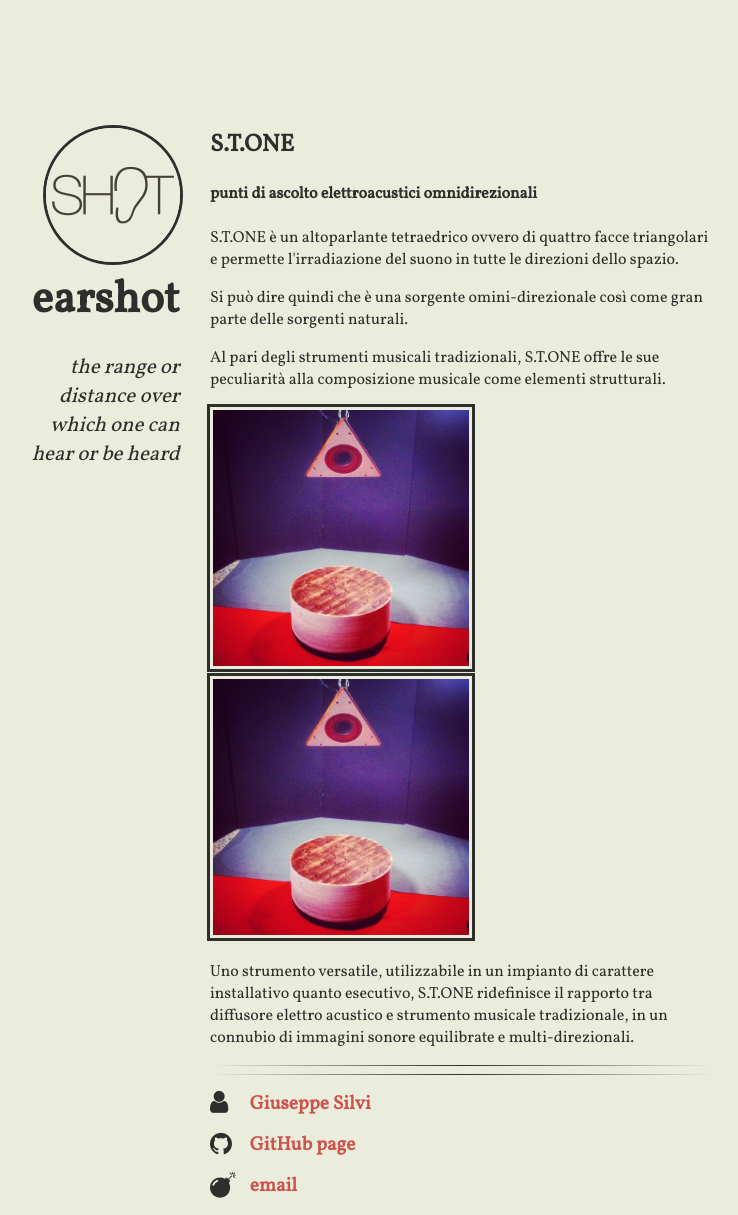
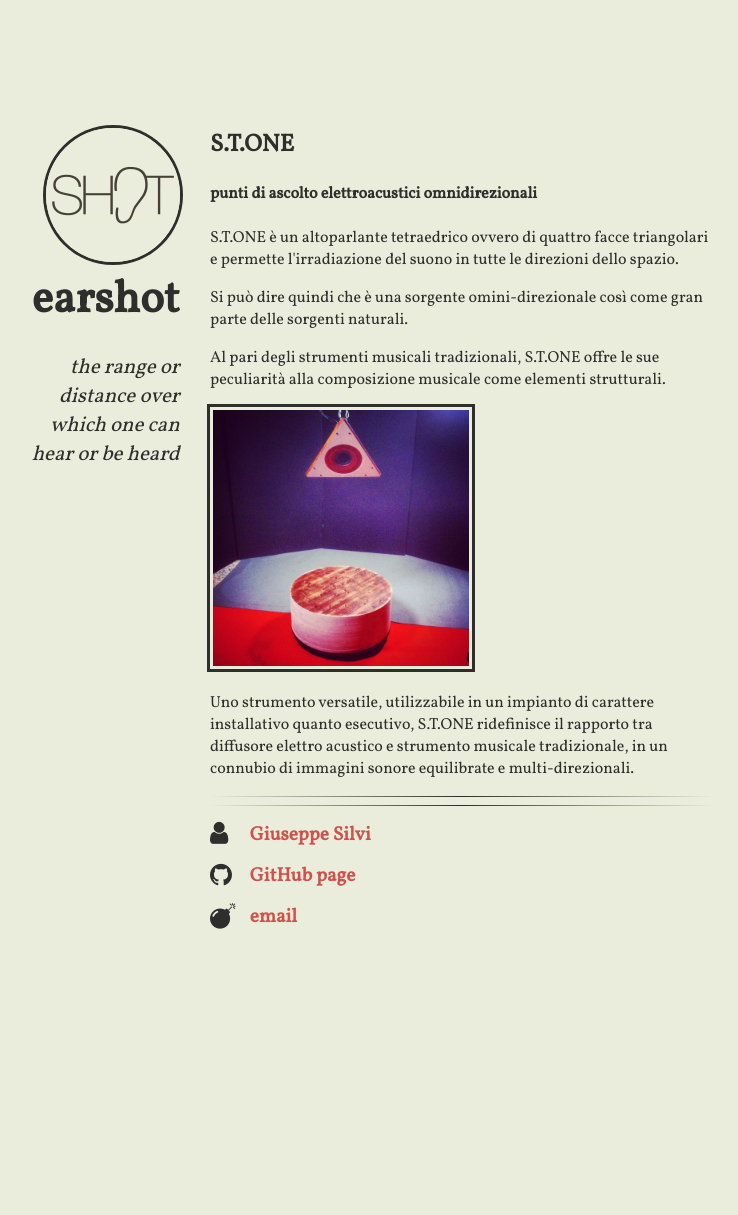
Before and after one commit to earshot-xyz/earshot-xyz.github.io, a Jekyll site: the page built from stone.html, in a window 1280 px wide. Shown: the whole page, without its empty margins (286-1024 px from the left). Built offline with Jekyll 4.4.1, drawn with Linux system fonts in a browser that asks for light colours; nearby versions of some CDN libraries; after the commit the page ends 946 px from its top, so only the background shows below that.

Commit message:
bettering

```diff
--- a/_includes/stonecontent.html
+++ b/_includes/stonecontent.html
@@ -10,7 +10,6 @@
     <p>Al pari degli strumenti musicali tradizionali, S.T.ONE offre le sue peculiarità alla composizione musicale come elementi strutturali. </p>
 
     <img class="image" src="/images/05_STONE-60.jpg" alt="S.T.ONE at EMUfest 2014"/>
-	<img class="image" src="/images/05_STONE-60.jpg" alt="S.T.ONE at EMUfest 2014"/>
 
     <p>Uno strumento versatile, utilizzabile in un impianto di carattere installativo quanto esecutivo, S.T.ONE ridefinisce il rapporto tra diffusore elettro acustico e strumento musicale tradizionale, in un connubio di immagini sonore equilibrate e multi-direzionali. </p>
 
```
